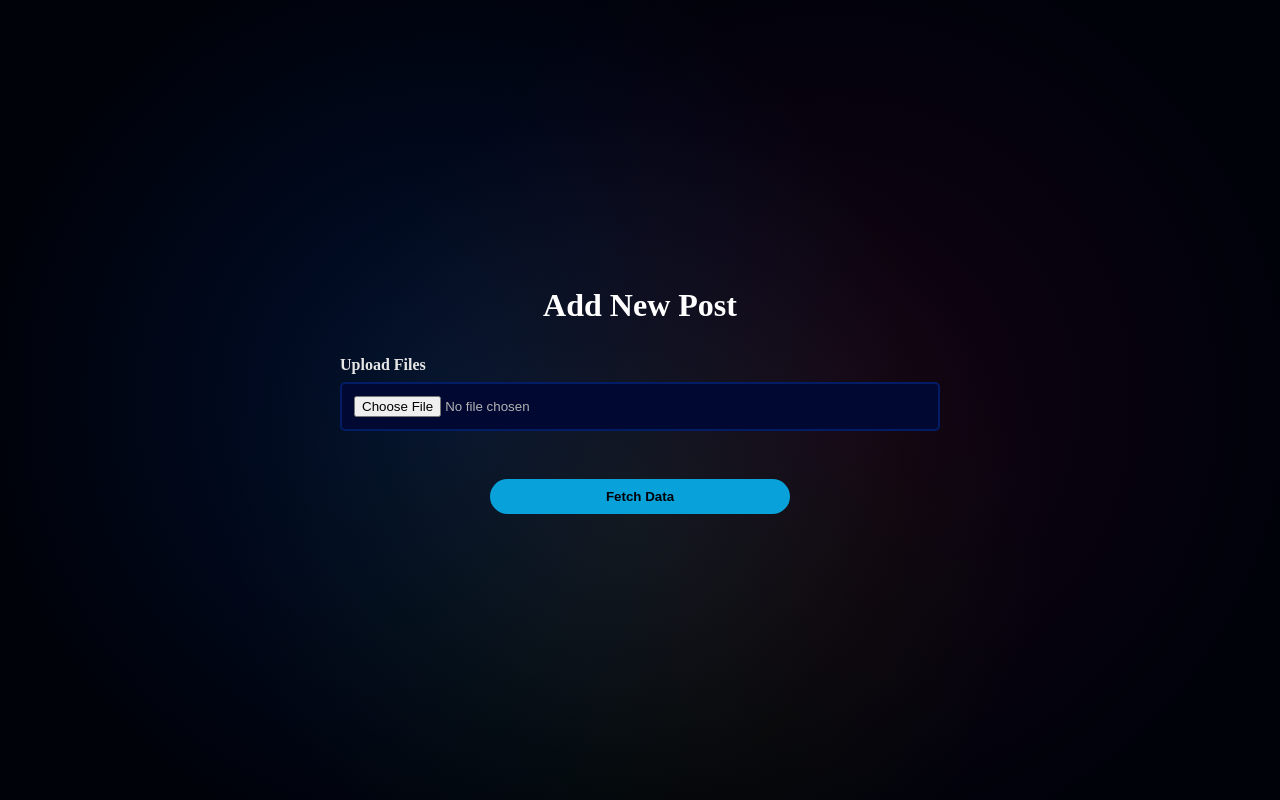
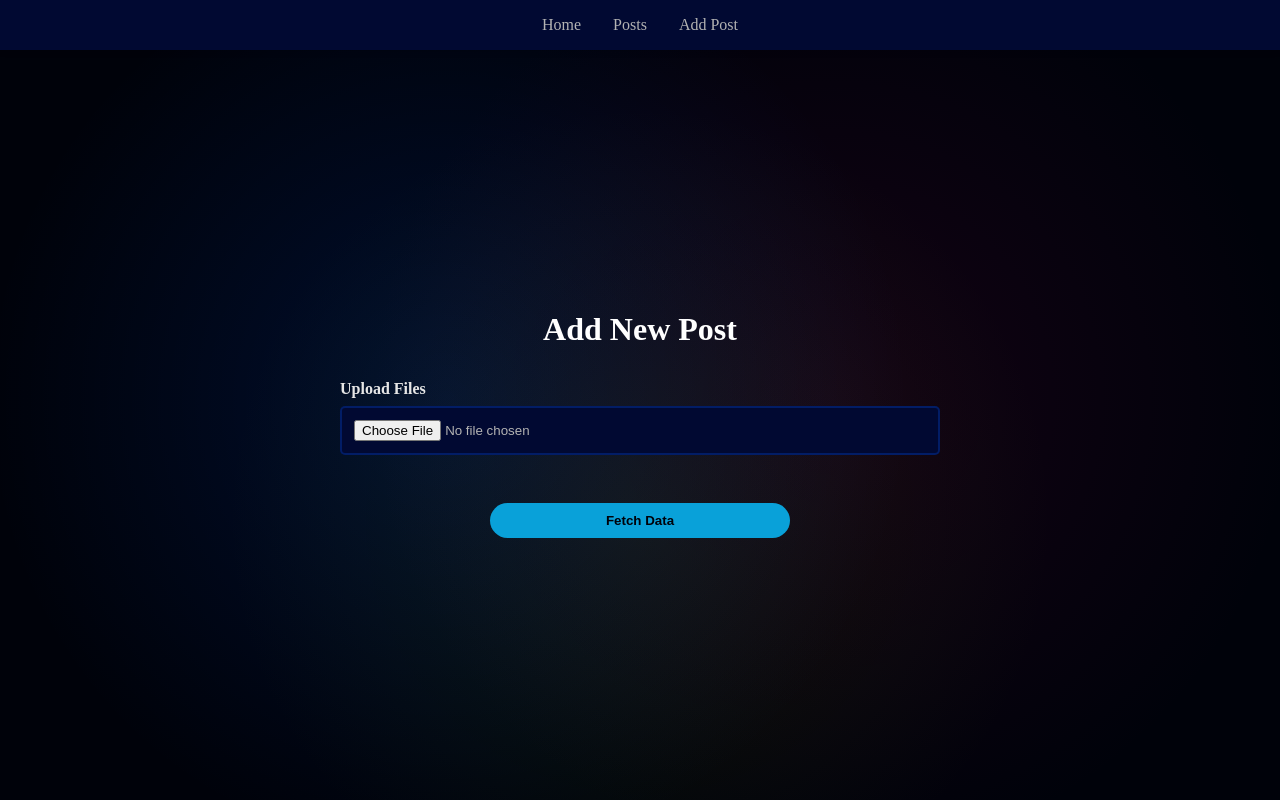
Before and after one commit to utsav0/content-os, a Flask app: page /add-post in a window 1280 px wide. Run offline with Flask 3, Linux system fonts and the light colour scheme.

```diff
--- a/app.py
+++ b/app.py
@@ -357,7 +357,6 @@ def save_post():
 
             try:
                 # Prepare post data
-                post_data['post_url'] = f"/post/{post_data['post_id']}"
                 post_columns = [key for key in post_data.keys() if key != 'media_url']
                 post_values = [post_data[key] for key in post_columns]
 
--- /dev/null
+++ b/static/css/navbar.css
@@ -0,0 +1,34 @@
+body {
+  padding-top: 4rem;
+}
+
+.nav {
+  position: fixed;
+  top: 0;
+  left: 0;
+  width: 100%;
+  background-color: var(--clr-bg2);
+  box-shadow: 0 2px 6px rgba(0, 0, 0, 0.1);
+  z-index: 1000;
+}
+
+.nav__list {
+  display: flex;
+  justify-content: center;
+  align-items: center;
+  gap: 2rem;
+  margin: 0;
+  padding: 1rem 2rem;
+  list-style: none;
+}
+
+.nav__link {
+  font-weight: 500;
+  transition: color 0.2s ease, transform 0.2s ease;
+}
+
+.nav__link--active {
+  color: var(--clr-link);
+  font-weight: 600;
+  border-bottom: 2px solid currentColor;
+}
--- a/static/css/posts.css
+++ b/static/css/posts.css
@@ -35,6 +35,9 @@ main.data-container {
     display: grid;
     gap: var(--common-spacing);
     justify-items: stretch;
+}
+.filter-form::backdrop{
+    filter: blur(5px);
 }
 
 .filter-form__row {
--- a/templates/add_post.html
+++ b/templates/add_post.html
@@ -8,6 +8,7 @@
     <link rel="stylesheet" href="{{ url_for('static', filename='css/add_post.css') }}">
 </head>
 <body>
+    {% include 'navbar.html' %}
     <main>
         <h1>Add New Post</h1>
         {% if error %}
--- a/templates/confirm_upload_post.html
+++ b/templates/confirm_upload_post.html
@@ -12,6 +12,7 @@
 </head>
 
 <body>
+    {% include 'navbar.html' %}
     {% if data %}
     <main class="container">
         <section class="container__section section--left">
--- /dev/null
+++ b/templates/navbar.html
@@ -0,0 +1,15 @@
+<link rel="stylesheet" href="{{ url_for('static', filename='css/navbar.css') }}">
+
+<nav class="nav">
+    <ul class="nav__list">
+        <li class="nav__item">
+            <a href="/" class="nav__link hoverable-white nulled-link" >Home</a>
+        </li>
+        <li class="nav__item">
+            <a href="/posts" class="nav__link hoverable-white nulled-link" >Posts</a>
+        </li>
+        <li class="nav__item">
+            <a href="/add-post" class="nav__link hoverable-white nulled-link" >Add Post</a>
+        </li>
+    </ul>
+</nav>
--- a/templates/posts.html
+++ b/templates/posts.html
@@ -11,6 +11,7 @@
 </head>
 
 <body>
+    {% include 'navbar.html' %}
     <main class="data-container">
         <div class="data-container__item data-container__item--filter">
             <i class="fa-solid fa-filter hoverable-white" id="filter-button"></i>
--- a/templates/topic.html
+++ b/templates/topic.html
@@ -11,6 +11,7 @@
 </head>
 
 <body>
+    {% include 'navbar.html' %}
     <div class="topic-container">
         {% if topic %}
         <div class="topic-header">
```
Also changed, not shown: templates/individual_post.html (+11 -0 lines), 4 other files.
